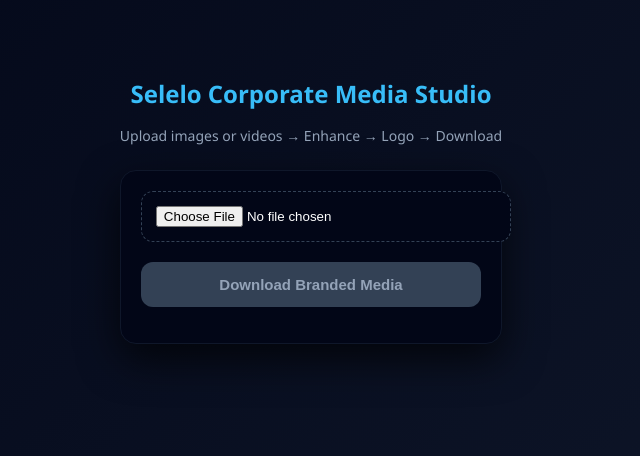
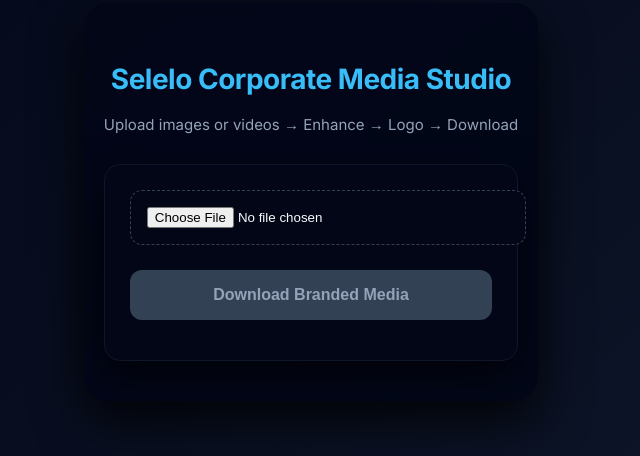
Before and after one commit to kopirato/Companyeditor, a plain HTML site: page index.html in a window 1280 px wide. Shown: the part 198-654 px from the top of the page, without its empty margins (329-969 px from the left). Drawn offline with Linux system fonts and the light colour scheme.

Commit message:
Update index.html

```diff
--- a/index.html
+++ b/index.html
@@ -4,89 +4,133 @@
     <meta charset="UTF-8">
     <title>Selelo Media Studio</title>
     <meta name="viewport" content="width=device-width, initial-scale=1.0">
+    <style>
+        @import url('https://fonts.googleapis.com/css2?family=Inter:wght@400;600;700&display=swap');
 
-<style>
-body{
-    margin:0;
-    font-family:"Segoe UI",Arial;
-    background:linear-gradient(135deg,#020617,#0f172a);
-    color:#f8fafc;
-    min-height:100vh;
-    display:flex;
-    justify-content:center;
-    align-items:center;
+        body {
+            margin: 0;
+            font-family: 'Inter', sans-serif;
+            background: linear-gradient(135deg, #020617, #0f172a);
+            color: #f8fafc;
+            min-height: 100vh;
+            display: flex;
+            justify-content: center;
+            align-items: center;
+            overflow: hidden;
         }
 
-.app{
-    max-width:520px;
-    margin:auto;
-    padding:25px 15px;
+        .app {
+            max-width: 520px;
+            margin: auto;
+            padding: 40px 20px;
+            background: rgba(2, 6, 23, 0.8);
+            border-radius: 24px;
+            box-shadow: 0 20px 50px rgba(0, 0, 0, 0.8);
+            backdrop-filter: blur(10px);
+            transition: transform 0.3s ease;
         }
 
-.header{
-    text-align:center;
-    margin-bottom:25px;
+        .app:hover {
+            transform: translateY(-5px);
         }
 
-.header h1{
-    font-size:24px;
-    color:#38bdf8;
+        .header {
+            text-align: center;
+            margin-bottom: 30px;
         }
 
-.header p{
-    color:#94a3b8;
-    font-size:14px;
+        .header h1 {
+            font-size: 28px;
+            color: #38bdf8;
+            font-weight: 700;
+            letter-spacing: -0.5px;
         }
 
-.panel{
-    background:#020617;
-    border:1px solid #0f172a;
-    border-radius:16px;
-    padding:20px;
-    box-shadow:0 15px 40px rgba(0,0,0,.7);
+        .header p {
+            color: #94a3b8;
+            font-size: 15px;
+            font-weight: 400;
         }
 
-input{
-    width:100%;
-    background:#020617;
-    border:1px dashed #334155;
-    color:white;
-    padding:14px;
-    border-radius:12px;
+        .panel {
+            background: #020617;
+            border: 1px solid #0f172a;
+            border-radius: 16px;
+            padding: 25px;
+            box-shadow: 0 15px 40px rgba(0, 0, 0, 0.7);
         }
 
-.preview{
-    margin-top:20px;
-    text-align:center;
+        input[type="file"] {
+            width: 100%;
+            background: #020617;
+            border: 1px dashed #334155;
+            color: #f8fafc;
+            padding: 16px;
+            border-radius: 12px;
+            cursor: pointer;
+            transition: border-color 0.3s ease, background 0.3s ease;
         }
 
-canvas,video{
-    width:100%;
-    border-radius:12px;
-    margin-top:15px;
-    display:none;
-    background:black;
+        input[type="file"]:hover {
+            border-color: #38bdf8;
+            background: #0f172a;
         }
 
-.controls{
-    margin-top:20px;
+        .preview {
+            margin-top: 25px;
+            text-align: center;
+            position: relative;
         }
 
-button{
-    width:100%;
-    background:linear-gradient(135deg,#38bdf8,#0284c7);
-    border:none;
-    color:#020617;
-    padding:14px;
-    border-radius:12px;
-    font-weight:700;
-    font-size:15px;
-    cursor:pointer;
+        canvas, video {
+            width: 100%;
+            border-radius: 12px;
+            margin-top: 15px;
+            display: none;
+            background: black;
+            box-shadow: 0 4px 20px rgba(0, 0, 0, 0.5);
+            transition: opacity 0.5s ease;
         }
 
-button:disabled{
-    background:#334155;
-    color:#94a3b8;
+        .controls {
+            margin-top: 25px;
+        }
+
+        button {
+            width: 100%;
+            background: linear-gradient(135deg, #38bdf8, #0284c7);
+            border: none;
+            color: #020617;
+            padding: 16px;
+            border-radius: 12px;
+            font-weight: 700;
+            font-size: 16px;
+            cursor: pointer;
+            transition: background 0.3s ease, transform 0.2s ease;
+        }
+
+        button:hover {
+            background: linear-gradient(135deg, #0ea5e9, #0369a1);
+            transform: translateY(-2px);
+        }
+
+        button:disabled {
+            background: #334155;
+            color: #94a3b8;
+            cursor: not-allowed;
+            transform: none;
+        }
+
+        #status {
+            text-align: center;
+            margin-top: 15px;
+            font-size: 14px;
+            color: #94a3b8;
+            transition: color 0.3s ease;
+        }
+
+        #status.success {
+            color: #22c55e;
         }
     </style>
 </head>
```
Lines whose indentation alone changed are shown as unchanged.
